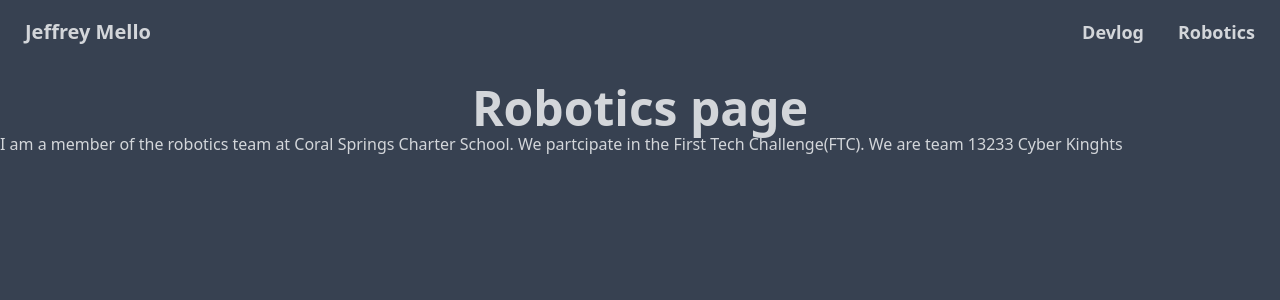
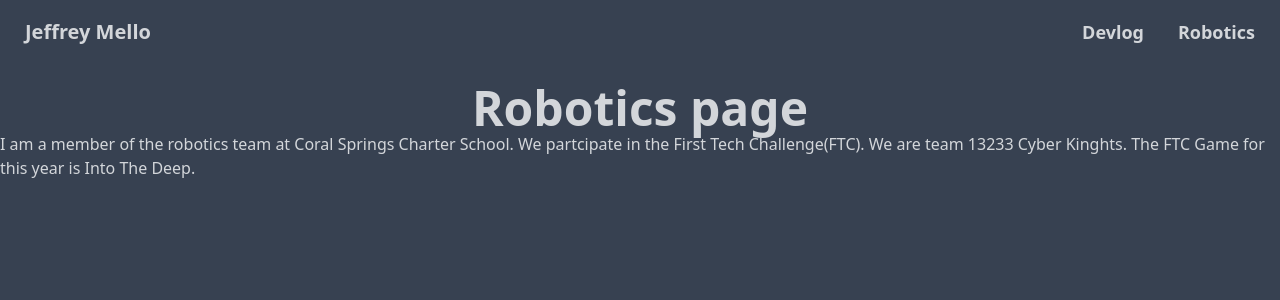
Before and after one commit to melloCoding/mellocoding.github.com, a Nuxt app: page /robotics in a window 1280 px wide. Shown: the top 300 px of the page. Built offline with nearby package versions, Linux system fonts and the light colour scheme.

Commit message:
further updated robotics.vue

```diff
--- a/pages/robotics.vue
+++ b/pages/robotics.vue
@@ -5,7 +5,7 @@
     <p>
       I am a member of the robotics team at Coral Springs Charter School. We
       partcipate in the First Tech Challenge(FTC). We are team 13233 Cyber
-      Kinghts
+      Kinghts. The FTC Game for this year is Into The Deep.
     </p>
   </div>
 </template>
```
